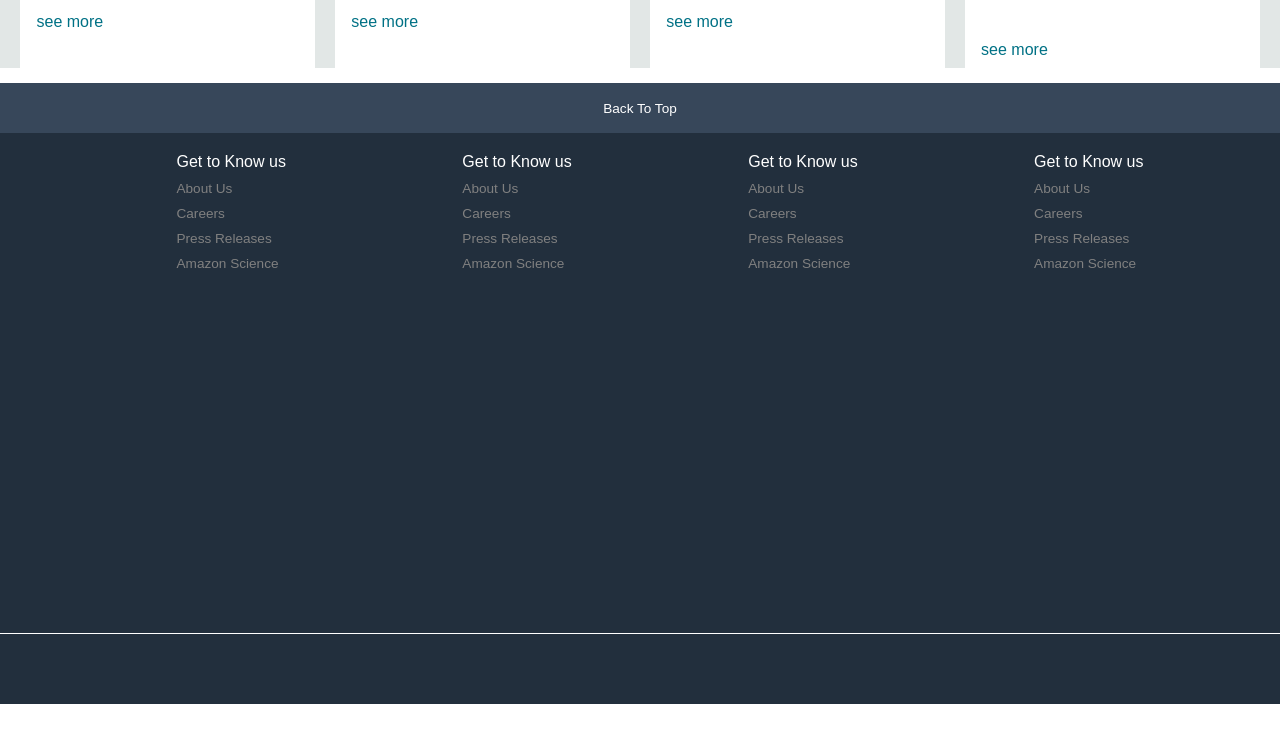
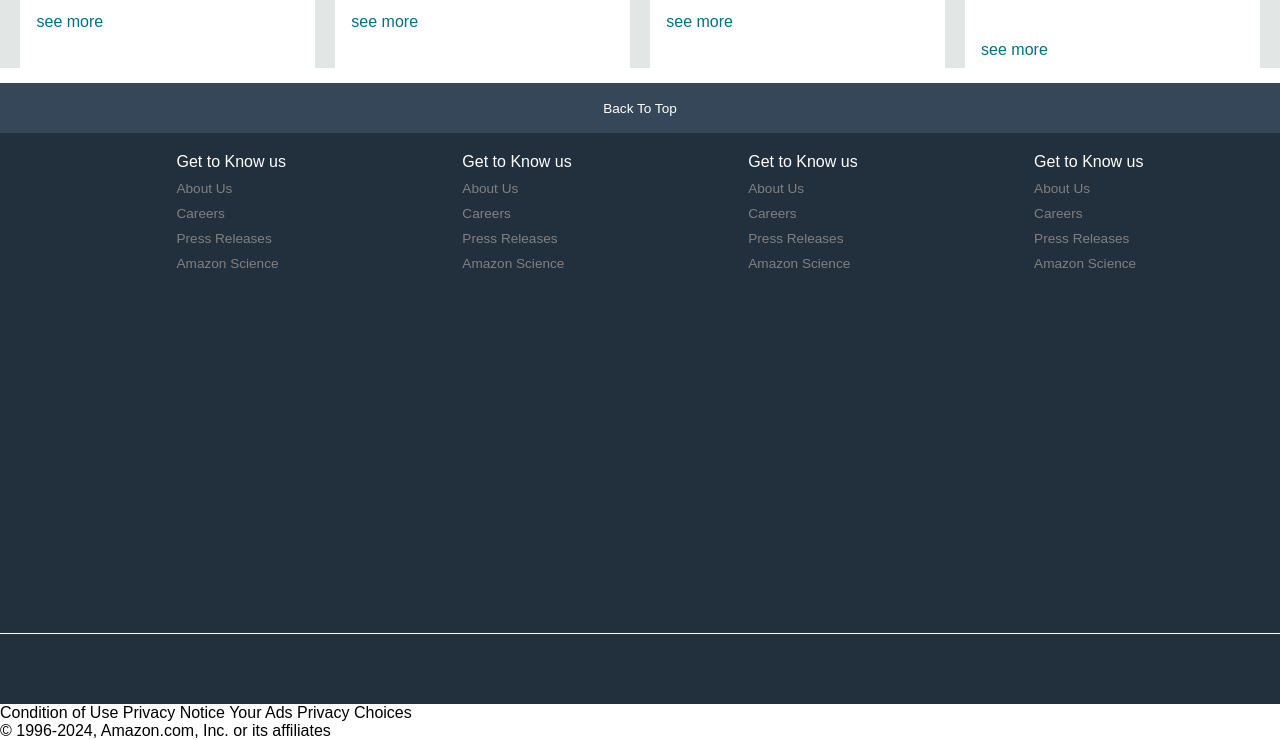
Before and after one commit to NamanGit45/Amazon-Clone, a plain HTML site: page index.html in a window 1280 px wide. Shown: the part 1332-2072 px from the top of the page. Before the commit the page ends 2036 px from the top, so only its background shows below. Drawn offline with Linux system fonts and the light colour scheme.

Commit message:
2nd commit just playing with commits

```diff
--- a/index.html
+++ b/index.html
@@ -178,7 +178,14 @@
             </div>
         </div>
         <div class="foot-panel4">
-
+            <div class="pages">
+                <a>Condition of Use</a>
+                <a>Privacy Notice</a>
+                <a>Your Ads Privacy Choices</a>
+            </div>
+            <div class="copyright">
+                © 1996-2024, Amazon.com, Inc. or its affiliates
+            </div>
         </div>
     </footer>
 </body>
```
